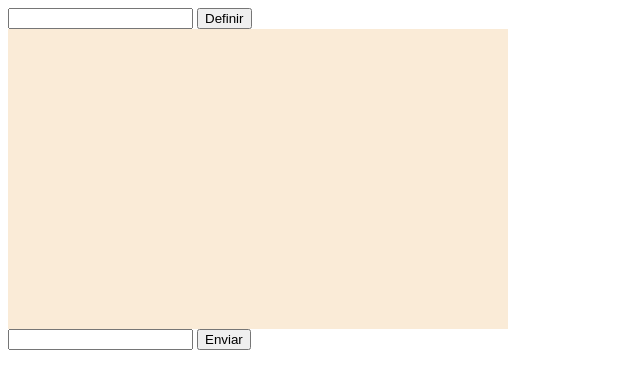
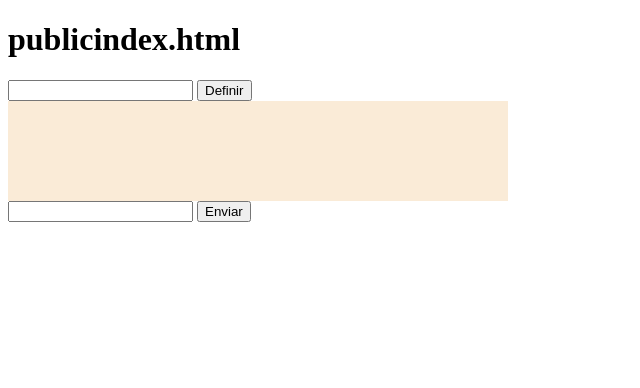
Before and after one commit to isaaacwillian/chat-socket.io, a plain HTML site: page public/index.html in a window 1280 px wide. Shown: the whole page, without its empty margins (0-640 px from the left). Drawn offline with nearby package versions, Linux system fonts and the light colour scheme; no server answers.

Commit message:
Update readme

```diff
--- a/public/chat.js
+++ b/public/chat.js
@@ -1,5 +1,7 @@
 const room = window.location.pathname.replaceAll("/", "");
 const socket = io(`http://localhost:3000/${room}`);
+
+document.getElementById("title").innerHTML = `<h1>${room}</h1>`;
 
 let user = null;
 
--- a/public/index.html
+++ b/public/index.html
@@ -8,6 +8,7 @@
     <title>Document</title>
   </head>
   <body>
+    <div id="title"></div>
     <form name="user_form" id="user_form">
       <input name="user" id="user" type="text" />
       <button type="submit">Definir</button>
--- a/public/styles.css
+++ b/public/styles.css
@@ -1,5 +1,5 @@
 #messages {
   background-color: antiquewhite;
   width: 500px;
-  height: 300px;
+  height: 100px;
 }
```
Also changed, not shown: readme.md (added), readmegif/readmemobile.gif (added).
